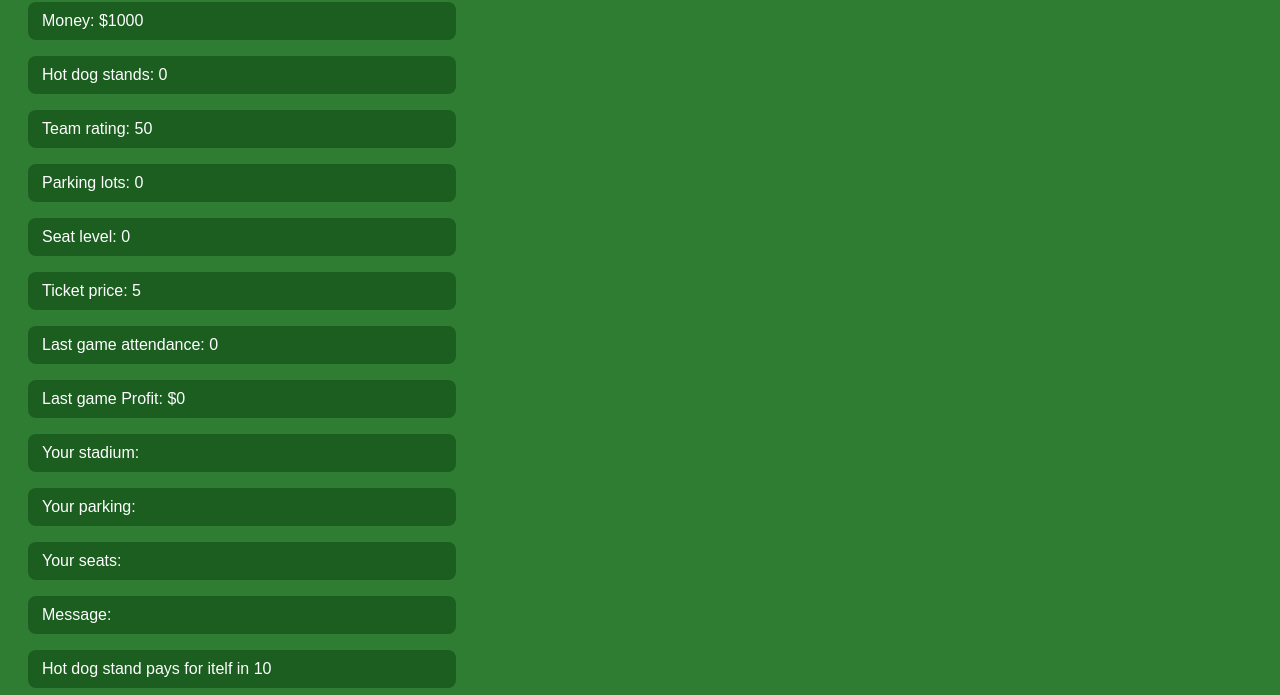
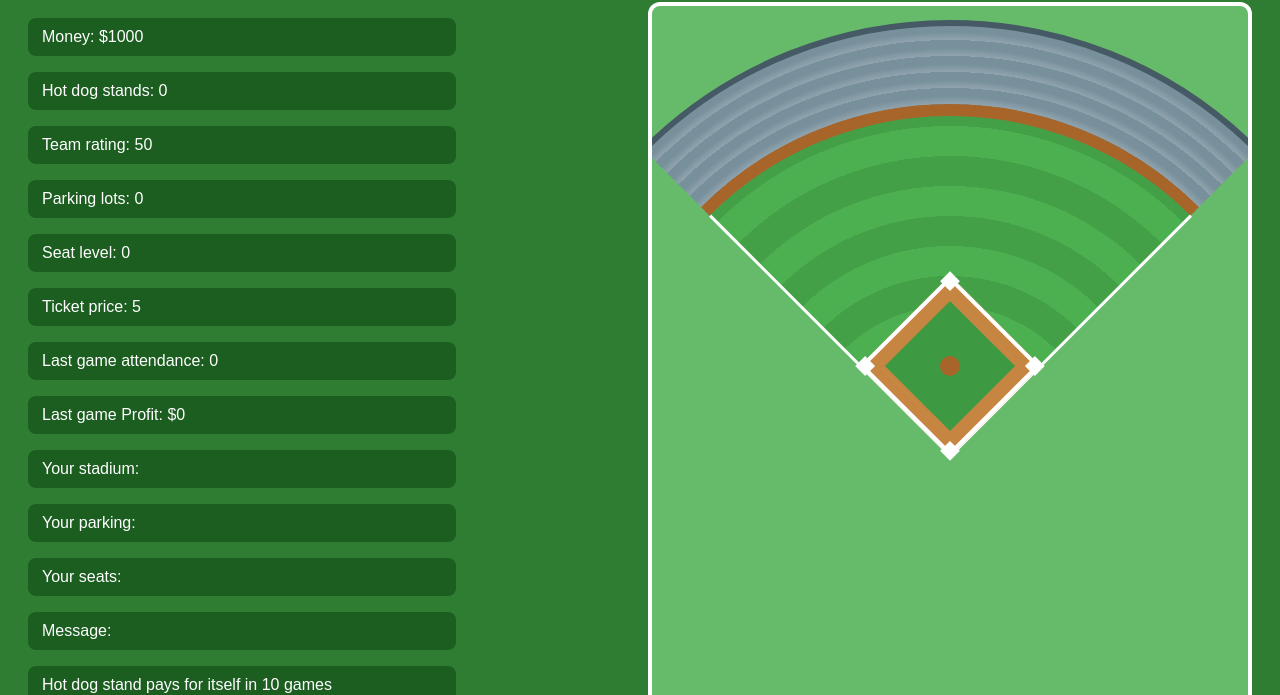
Before and after one commit to Marcschlosser/Stadium-Builder, a plain HTML site: page index.html in a window 1280 px wide. Shown: the part 106-801 px from the top of the page. Drawn offline with Linux system fonts and the light colour scheme.

Commit message:
Add outfield, foul lines, infield grass and grandstands

```diff
--- a/index.html
+++ b/index.html
@@ -30,10 +30,123 @@
             button:hover {
                 background-color: #f9a825;
             }
+            #layout {
+                display: flex;
+                gap: 24px;
+                align-items: flex-start;
+            }
+            #panel {
+                flex: 1;
+            }
+            #scene {
+                flex: 1;
+                min-height: 720px;
+                background-color: #66bb6a;
+                border: 4px solid white;
+                border-radius: 12px;
+                position: relative;
+                overflow: hidden;
+            }
+            #grandstands {
+                position: absolute;
+                left: 50%;
+                top: calc(50% + 90px);
+                width: 860px;
+                height: 860px;
+                border-radius: 50%;
+                border: 6px solid #455a64;
+                background: repeating-radial-gradient(circle at center, #90a4ae 0px, #90a4ae 0px, #78909c 8px, #78909c 16px);
+                clip-path: polygon(50% 50%, 0 0, 100% 0);
+                transform: translate(-50%, -50%);
+            }
+              #outfield {
+                position: absolute;
+                left: 50%;
+                top: calc(50% + 90px);
+                width: 680px;
+                height: 680px;
+                border-radius: 50%;
+                border: 12px solid #a8652a;
+                background: repeating-radial-gradient(circle at center, #4caf50 0px, #4caf50 30px, #43a047 30px, #43a047 60px);
+                clip-path: polygon(50% 50%, 0 0, 100% 0);
+                transform: translate(-50%, -50%);
+            }
+            .foulline {
+                position: absolute;
+                width: 3px;
+                height: 340px;
+                background-color: white;
+                left: calc(50% - 1.5px);
+                top: calc(50% - 250px);
+                transform-origin: bottom center;
+               }
+               #foulLeft {
+                transform: rotate(-45deg);
+               }
+               #foulRight {
+                transform: rotate(45deg);
+               }
+
+
+            #diamond {
+                position: absolute;
+                left: 50%;
+                top: 50%;
+                width: 120px;
+                height: 120px;
+                background-color: #c68642;
+                border: 4px solid white;
+                transform: translate(-50%, -50%) rotate(45deg);
+            }
+            #infieldGrass {
+                position: absolute;
+                left: 14px;
+                top: 14px;
+                right: 14px;
+                bottom: 14px;
+                background-color: #3d9a42;
+
+            }
+            .base {
+                position: absolute;
+                width: 14px;
+                height: 14px;
+                background-color: white;
+            }
+            #second {
+                left: -7px;
+                top: -7px;
+            }
+            #first {
+                right: -7px;
+                top: -7px
+            }
+            #third {
+                left: -7px;
+                bottom: -7px;
+            }
+            #home {
+                right: -7px;
+                bottom: -7px;
+            }
+            #mound {
+                position: absolute;
+                left: 50%;
+                top: 50%;
+                width: 20px;
+                height: 20px;
+                border-radius: 50%;
+                background-color: #a8652a;
+                transform: translate(-50%, -50%);
+            }
         </style>
          </head>
          <body>
             <h1>Stadium Builder</h1>
+
+            <div id="layout">
+                <div id="panel">
+
             <p>Money: $<span id="money">1000</span></p>
             <p>Hot dog stands: <span id="stands">0</span></p>
             <p> Team rating: <span id="rating">50</span></p>
@@ -46,7 +159,7 @@
             <p>Your parking: <span id="lotsField"></span></p>
             <p>Your seats: <span id="seatsField"></span></p>
             <p>Message: <span id="message"></span></p>
-            <p>Hot dog stand pays for itelf in <span id="standPayback"></span></p>
+            <p>Hot dog stand pays for itself in <span id="standPayback"></span> games </p>
 
 
             <button onclick="buyStand()">Buy Hot Dog Stand ($200)</button>
@@ -57,7 +170,26 @@
             <button onclick="changePrice(1)">Raise ticket Price</button>
             <button onclick="changePrice(-1)">Lower Ticket Price</button>
             <button id="autoBtn" onclick="toggleAutoBuy()">Auto-buy hot dog stands: OFF</button>
+       </div>
 
+
+            <div id="scene">
+                <div id="grandstands"></div>
+                 <div id="outfield"></div>
+                 <div class="foulline" id="foulLeft"></div>
+                 <div class="foulline" id="foulRight"></div>
+                <div id="diamond">
+                    <div id="infieldGrass"></div>
+                 <div class="base" id="second"></div>
+                 <div class="base" id="first"></div>
+                 <div class="base" id="third"></div>
+                 <div class="base" id="home"></div>
+                 <div id="mound"></div>
+
+                 </div>
+                </div>
+
+            </div>
 
             <script>
                 let money = 1000;
@@ -87,6 +219,14 @@
 
 
                   function playGame() {
+                    if (Math.random() < 0.1) {
+                        money = money - 100;
+                        document.getElementById("money").textContent = money;
+                        document.getElementById("attendance").textContent = 0;
+                        document.getElementById("profit").textContent = -100;
+                        document.getElementById("message").textContent = "Rainout! No income today. You still paid $100.";
+                        return;
+                    }
                     let attendance = Math.max(0, rating *2 - ticketPrice * 10);
                     let ticketMoney = attendance * ticketPrice;
                     let bonus = stands *25;
@@ -110,7 +250,7 @@
                     let costs = 100 + stands * 5 + parkingLots * 10;
                     let profit = income - costs;
                     money = money + profit;
-                    if (autoBuy && money >= 200){
+                    if (autoBuy && money >= 300){
                         buyStand();
                     }
 
```
